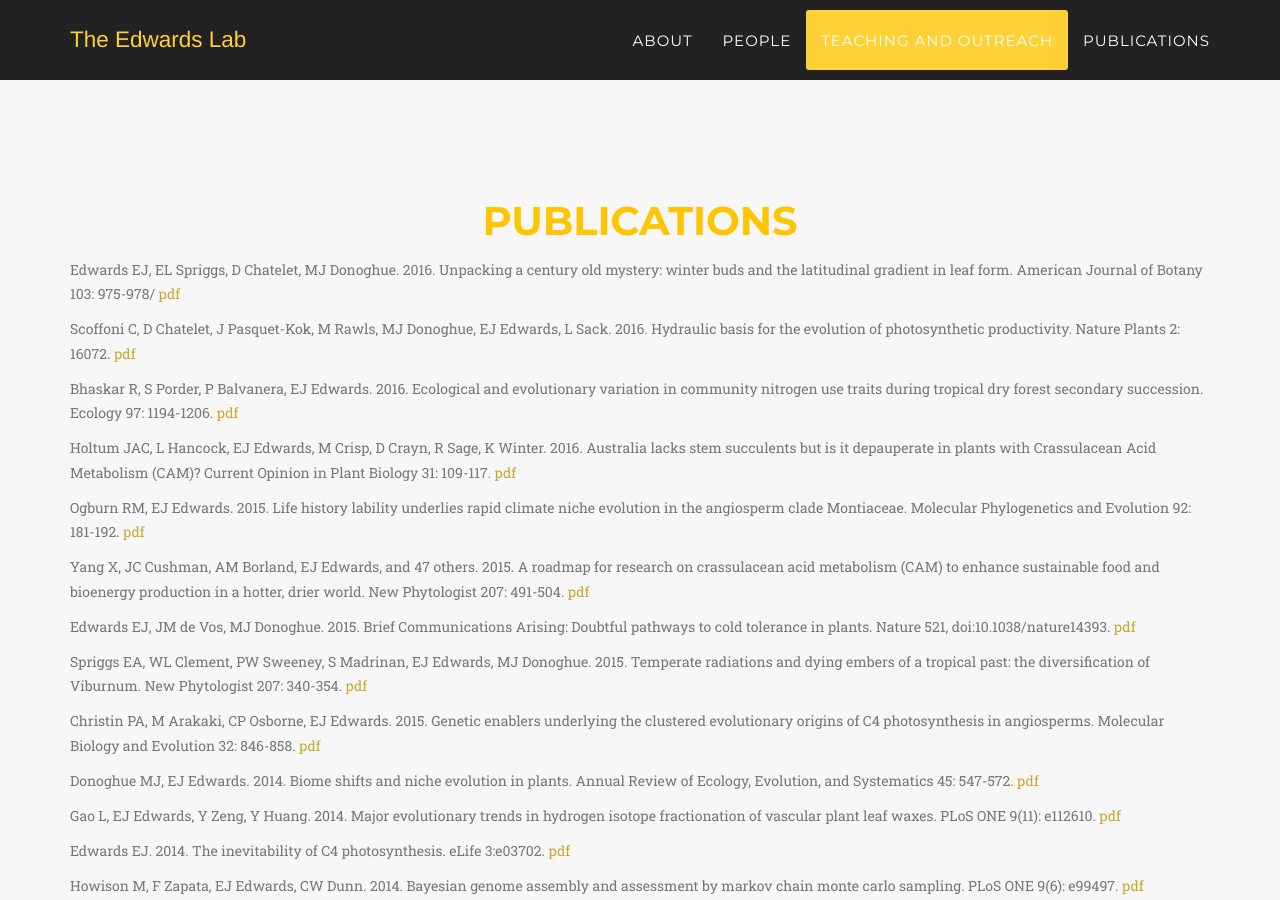
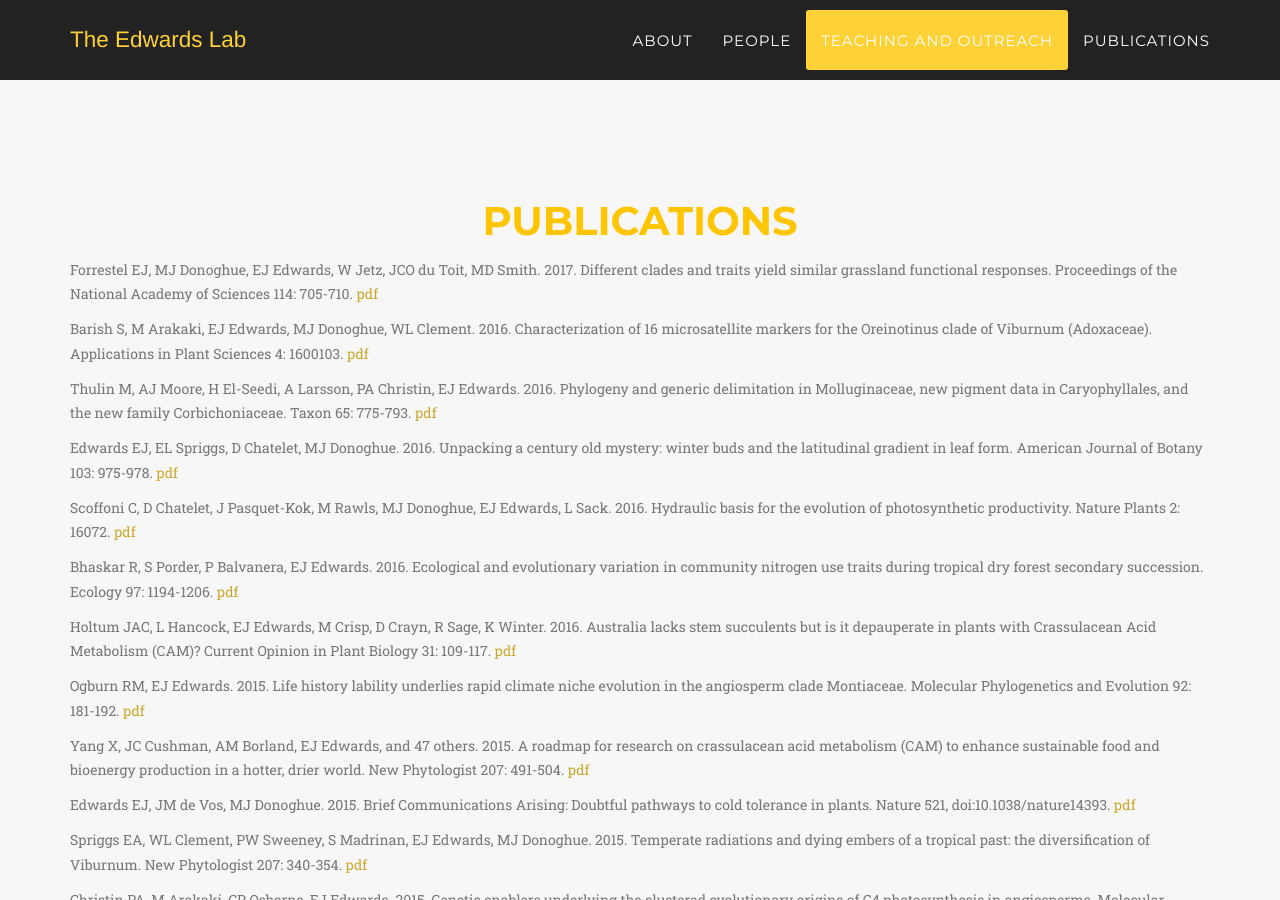
Before and after one commit to ejedwards/ejedwards.github.io, a Jekyll site: the page built from index.html, in a window 1280 px wide and 900 px high, scrolled down 8688 px. Built offline with Jekyll 4.4.1, drawn with Linux system fonts in a browser that asks for light colours; some web fonts are replaced.

Commit message:
adding pubs

```diff
--- a/_includes/publications.html
+++ b/_includes/publications.html
@@ -8,7 +8,19 @@
             </div>
 
 <div class="box"><div class="box-title"></div><div class="box-body">
-	<p class="text-muted">Edwards EJ, EL Spriggs, D Chatelet, MJ Donoghue. 2016. Unpacking a century old mystery: winter buds and the latitudinal gradient in leaf form. American Journal of Botany 103: 975-978/  <a href="reprints/Edwards_etal_ajb2016.pdf">pdf</a></p>
+	<p class="text-muted">Forrestel EJ, MJ Donoghue, EJ Edwards, W Jetz, JCO du Toit, MD Smith. 2017. Different clades and traits yield similar grassland functional responses. Proceedings of the National Academy of Sciences 114: 705-710.  <a href="reprints/forrestel_etal_pnas2017.pdf">pdf</a></p>
+</div><div class="box-footer"></div></div>
+
+<div class="box"><div class="box-title"></div><div class="box-body">
+	<p class="text-muted">Barish S, M Arakaki, EJ Edwards, MJ Donoghue, WL Clement. 2016. Characterization of 16 microsatellite markers for the Oreinotinus clade of Viburnum (Adoxaceae). Applications in Plant Sciences 4: 1600103.  <a href="reprints/barish_etal_aps2016.pdf">pdf</a></p>
+</div><div class="box-footer"></div></div>
+
+<div class="box"><div class="box-title"></div><div class="box-body">
+	<p class="text-muted">Thulin M, AJ Moore, H El-Seedi, A Larsson, PA Christin, EJ Edwards. 2016. Phylogeny and generic delimitation in Molluginaceae, new pigment data in Caryophyllales, and the new family Corbichoniaceae. Taxon 65: 775-793.  <a href="reprints/thulin_etal_taxon2016.pdf">pdf</a></p>
+</div><div class="box-footer"></div></div>
+
+<div class="box"><div class="box-title"></div><div class="box-body">
+	<p class="text-muted">Edwards EJ, EL Spriggs, D Chatelet, MJ Donoghue. 2016. Unpacking a century old mystery: winter buds and the latitudinal gradient in leaf form. American Journal of Botany 103: 975-978.  <a href="reprints/Edwards_etal_ajb2016.pdf">pdf</a></p>
 </div><div class="box-footer"></div></div>
 
 <div class="box"><div class="box-title"></div><div class="box-body">
```
Also changed, not shown: 1 other file.
